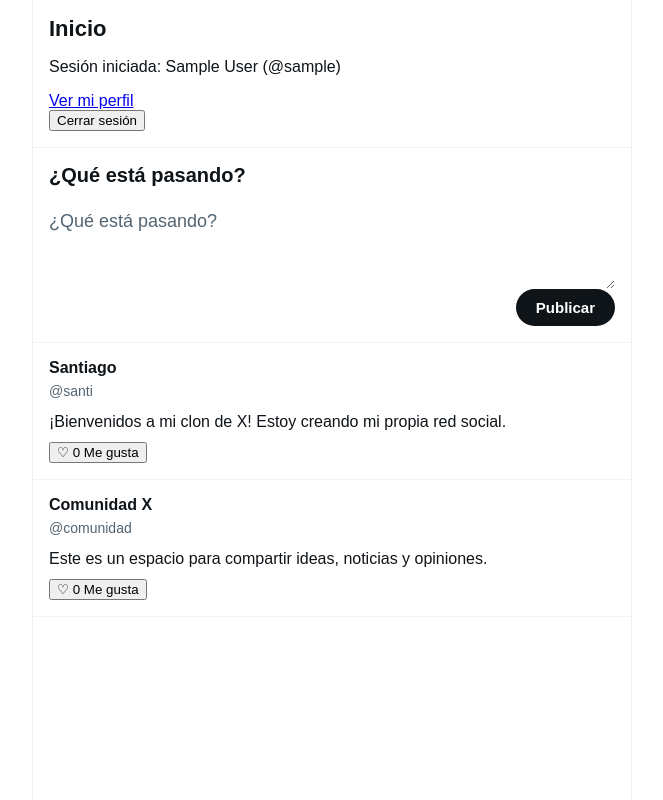
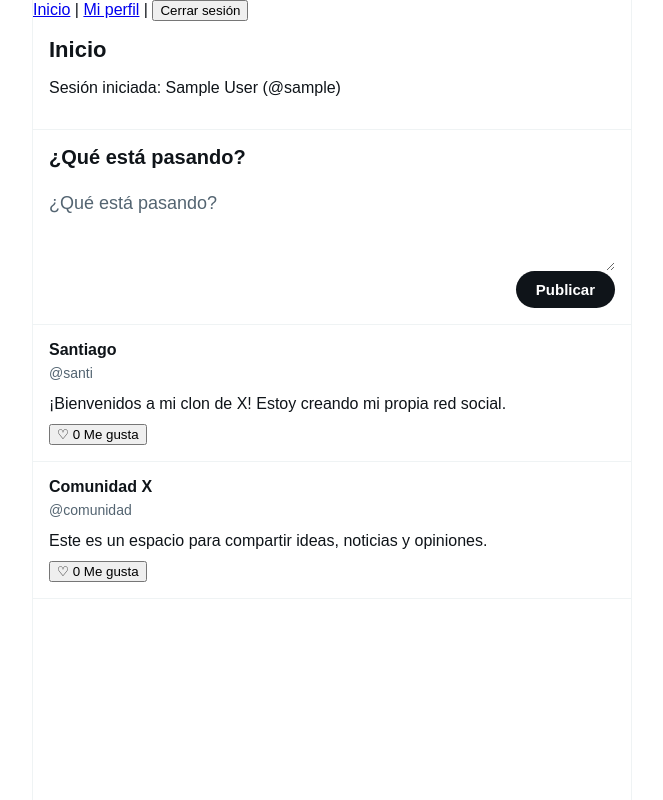
Before and after one commit to Santiago-Salazar122/x-clone, a React (Vite) app: page / in a window 1280 px wide. Shown: the whole page, without its empty margins (308-971 px from the left). Built offline with nearby package versions, Linux system fonts and the light colour scheme; sample sign-in values are in the browser's storage.

Commit message:
agregar navegacion y perfiles po usuario

```diff
--- a/src/App.jsx
+++ b/src/App.jsx
@@ -13,12 +13,15 @@ import Profile from './pages/Profile'
 import { PostProvider } from './PostContext'
 import { AuthProvider } from './AuthContext'
 import ProtectedRoute from './components/ProtectedRoute'
+import Navbar from './components/Navbar'
 
 function App() {
   return (
     <AuthProvider>
       <PostProvider>
         <BrowserRouter>
+          <Navbar />
+
           <Routes>
             <Route
               path="/"
--- a/src/pages/Home.jsx
+++ b/src/pages/Home.jsx
@@ -7,7 +7,7 @@ function Home() {
   const navigate = useNavigate()
   const [text, setText] = useState('')
   const { posts, setPosts } = usePosts()
-  const { currentUser, logout } = useAuth()
+  const { currentUser, } = useAuth()
 
   const profileName = currentUser?.name || 'Santiago'
   const profileHandle = currentUser?.username || 'santi'
@@ -50,28 +50,12 @@ function Home() {
     <div className="home-page">
 
       <header>
-        <h1>Inicio</h1>
+  <h1>Inicio</h1>
 
-        <p>
-          Sesión iniciada: {profileName} (@{profileHandle})
-        </p>
-
-        <a href={`/users/${profileHandle}`}>
-          Ver mi perfil
-        </a>
-
-        <br />
-
-        <button
-          type="button"
-          onClick={() => {
-            logout()
-            navigate('/login')
-          }}
-        >
-          Cerrar sesión
-        </button>
-      </header>
+  <p>
+    Sesión iniciada: {profileName} (@{profileHandle})
+  </p>
+</header>
 
 
       <section className="post-box">
--- a/src/pages/Login.jsx
+++ b/src/pages/Login.jsx
@@ -49,6 +49,10 @@ function Login() {
           Iniciar sesión
         </button>
       </form>
+      <p>
+        ¿No tienes una cuenta?{' '}
+        <a href="/register">Crear cuenta</a>
+      </p>
     </div>
   )
 }
```
